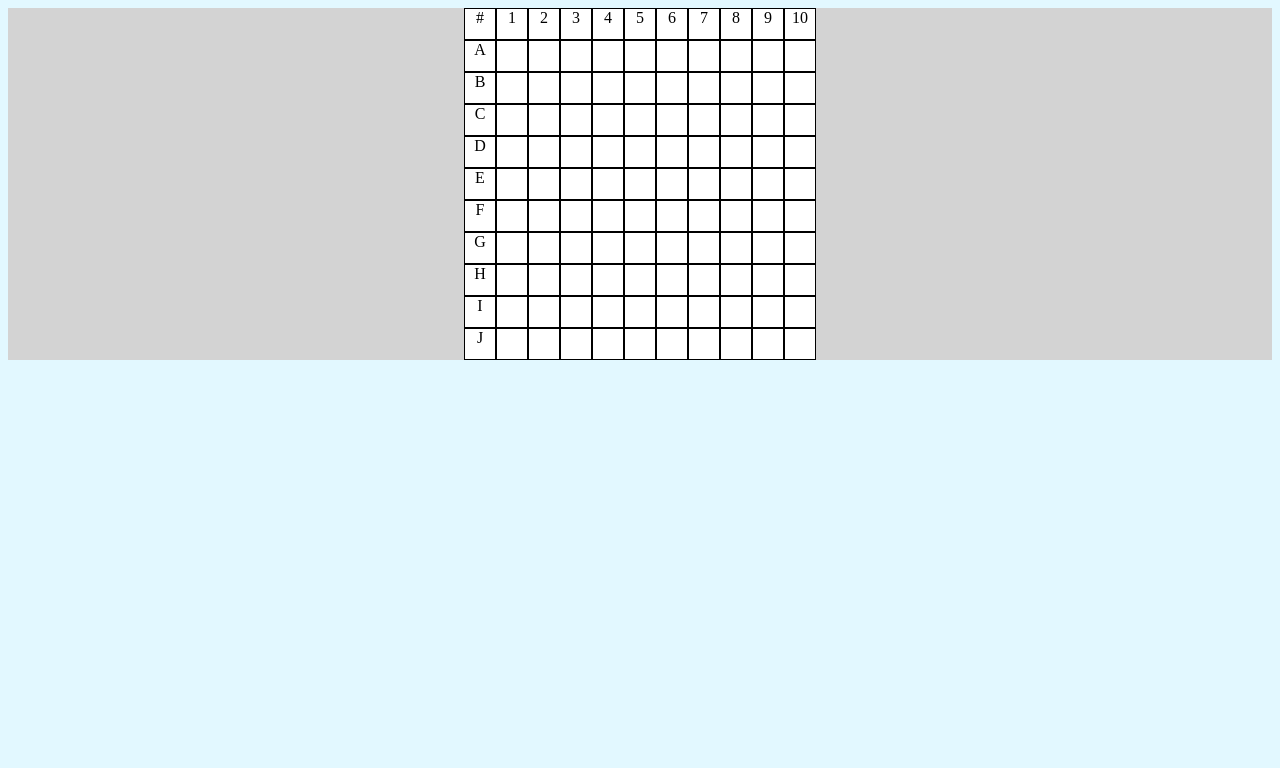
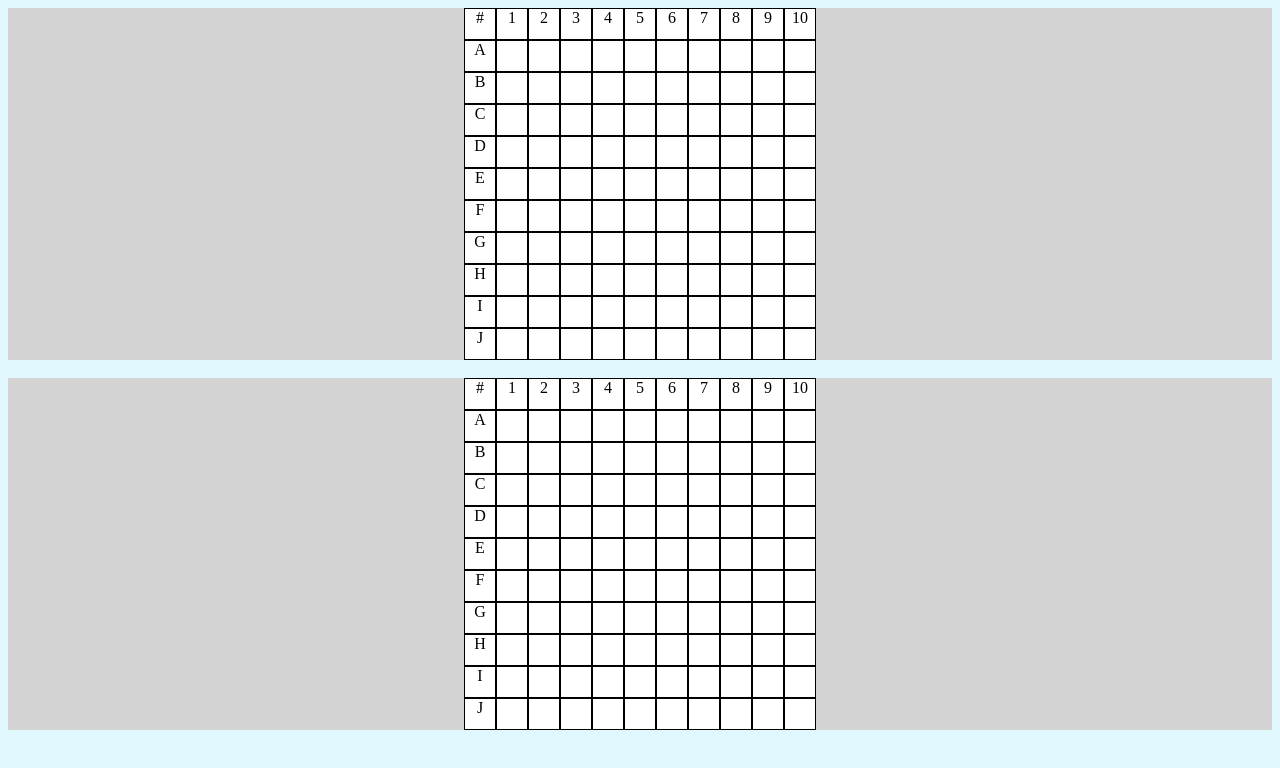
Before and after one commit to jmacks/battleship, a plain HTML site: page index.html in a window 1280 px wide. Drawn offline with nearby package versions, Linux system fonts and the light colour scheme.

Commit message:
mvp board html  css complete

```diff
--- a/index.html
+++ b/index.html
@@ -155,6 +155,155 @@
     <div id="ten" class="square top"></div>
   </div>
 
+<!-- -------------------------------------------------- -->
+
+<br>
+
+  <div class="row">
+    <div class="square top">#</div>
+    <div id="one" class="square top">1</div>
+    <div id="two" class="square top">2</div>
+    <div id="three" class="square top">3</div>
+    <div id="four" class="square top">4</div>
+    <div id="five" class="square top">5</div>
+    <div id="six" class="square top">6</div>
+    <div id="seven" class="square top">7</div>
+    <div id="eight" class="square top">8</div>
+    <div id="nine" class="square top">9</div>
+    <div id="ten" class="square top">10</div>
+  </div>
+
+  <div class="row">
+    <div class="square top">A</div>
+    <div id="one" class="square top"></div>
+    <div id="two" class="square top"></div>
+    <div id="three" class="square top"></div>
+    <div id="four" class="square top"></div>
+    <div id="five" class="square top"></div>
+    <div id="six" class="square top"></div>
+    <div id="seven" class="square top"></div>
+    <div id="eight" class="square top"></div>
+    <div id="nine" class="square top"></div>
+    <div id="ten" class="square top"></div>
+  </div>
+    <div class="row">
+    <div class="square top">B</div>
+    <div id="one" class="square top"></div>
+    <div id="two" class="square top"></div>
+    <div id="three" class="square top"></div>
+    <div id="four" class="square top"></div>
+    <div id="five" class="square top"></div>
+    <div id="six" class="square top"></div>
+    <div id="seven" class="square top"></div>
+    <div id="eight" class="square top"></div>
+    <div id="nine" class="square top"></div>
+    <div id="ten" class="square top"></div>
+  </div>
+    <div class="row">
+    <div class="square top">C</div>
+    <div id="one" class="square top"></div>
+    <div id="two" class="square top"></div>
+    <div id="three" class="square top"></div>
+    <div id="four" class="square top"></div>
+    <div id="five" class="square top"></div>
+    <div id="six" class="square top"></div>
+    <div id="seven" class="square top"></div>
+    <div id="eight" class="square top"></div>
+    <div id="nine" class="square top"></div>
+    <div id="ten" class="square top"></div>
+  </div>
+    <div class="row">
+    <div class="square top">D</div>
+    <div id="one" class="square top"></div>
+    <div id="two" class="square top"></div>
+    <div id="three" class="square top"></div>
+    <div id="four" class="square top"></div>
+    <div id="five" class="square top"></div>
+    <div id="six" class="square top"></div>
+    <div id="seven" class="square top"></div>
+    <div id="eight" class="square top"></div>
+    <div id="nine" class="square top"></div>
+    <div id="ten" class="square top"></div>
+  </div>
+    <div class="row">
+    <div class="square top">E</div>
+    <div id="one" class="square top"></div>
+    <div id="two" class="square top"></div>
+    <div id="three" class="square top"></div>
+    <div id="four" class="square top"></div>
+    <div id="five" class="square top"></div>
+    <div id="six" class="square top"></div>
+    <div id="seven" class="square top"></div>
+    <div id="eight" class="square top"></div>
+    <div id="nine" class="square top"></div>
+    <div id="ten" class="square top"></div>
+  </div>
+    <div class="row">
+    <div class="square top">F</div>
+    <div id="one" class="square top"></div>
+    <div id="two" class="square top"></div>
+    <div id="three" class="square top"></div>
+    <div id="four" class="square top"></div>
+    <div id="five" class="square top"></div>
+    <div id="six" class="square top"></div>
+    <div id="seven" class="square top"></div>
+    <div id="eight" class="square top"></div>
+    <div id="nine" class="square top"></div>
+    <div id="ten" class="square top"></div>
+  </div>
+    <div class="row">
+    <div class="square top">G</div>
+    <div id="one" class="square top"></div>
+    <div id="two" class="square top"></div>
+    <div id="three" class="square top"></div>
+    <div id="four" class="square top"></div>
+    <div id="five" class="square top"></div>
+    <div id="six" class="square top"></div>
+    <div id="seven" class="square top"></div>
+    <div id="eight" class="square top"></div>
+    <div id="nine" class="square top"></div>
+    <div id="ten" class="square top"></div>
+  </div>
+    <div class="row">
+    <div class="square top">H</div>
+    <div id="one" class="square top"></div>
+    <div id="two" class="square top"></div>
+    <div id="three" class="square top"></div>
+    <div id="four" class="square top"></div>
+    <div id="five" class="square top"></div>
+    <div id="six" class="square top"></div>
+    <div id="seven" class="square top"></div>
+    <div id="eight" class="square top"></div>
+    <div id="nine" class="square top"></div>
+    <div id="ten" class="square top"></div>
+  </div>
+    <div class="row">
+    <div class="square top">I</div>
+    <div id="one" class="square top"></div>
+    <div id="two" class="square top"></div>
+    <div id="three" class="square top"></div>
+    <div id="four" class="square top"></div>
+    <div id="five" class="square top"></div>
+    <div id="six" class="square top"></div>
+    <div id="seven" class="square top"></div>
+    <div id="eight" class="square top"></div>
+    <div id="nine" class="square top"></div>
+    <div id="ten" class="square top"></div>
+  </div>
+    <div class="row">
+    <div class="square top">J</div>
+    <div id="one" class="square top"></div>
+    <div id="two" class="square top"></div>
+    <div id="three" class="square top"></div>
+    <div id="four" class="square top"></div>
+    <div id="five" class="square top"></div>
+    <div id="six" class="square top"></div>
+    <div id="seven" class="square top"></div>
+    <div id="eight" class="square top"></div>
+    <div id="nine" class="square top"></div>
+    <div id="ten" class="square top"></div>
+  </div>
+
 
 
 
```
